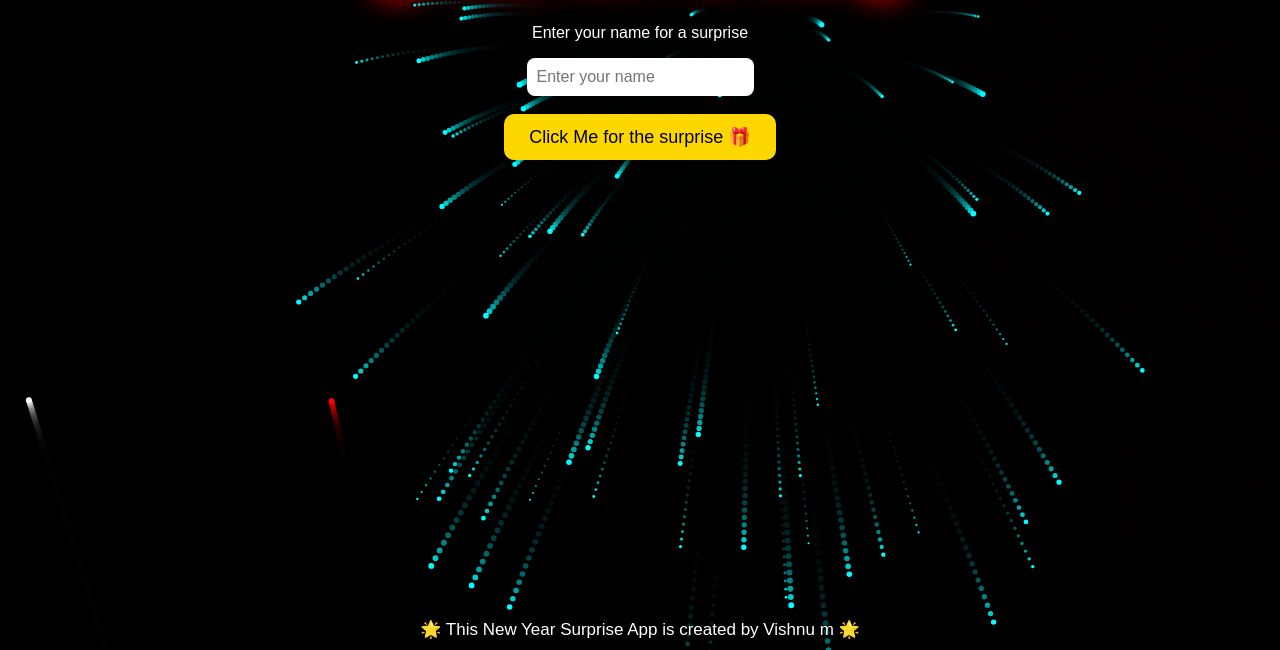
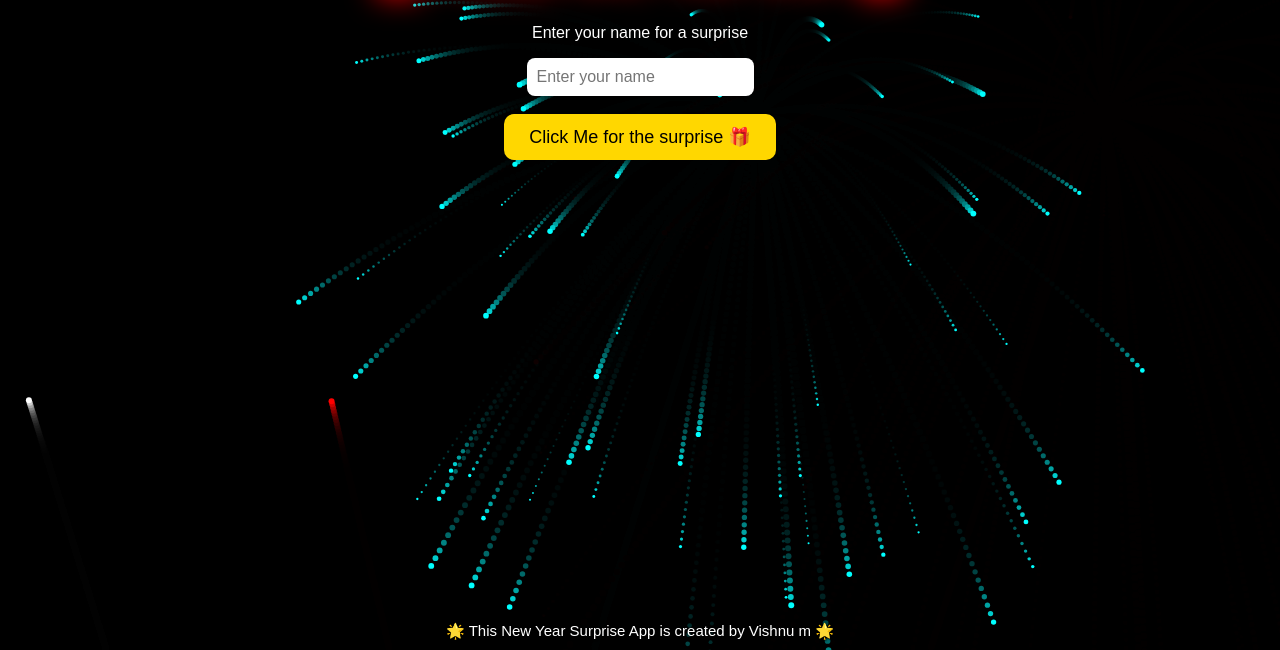
Before and after one commit to zoro-exe1710/html-x-python_2026, a plain HTML site: page templates/index.html in a window 1280 px wide. Shown: the part 150-800 px from the top of the page. Drawn offline with Linux system fonts and the light colour scheme.

Commit message:
Add files via upload

```diff
--- a/templates/index.html
+++ b/templates/index.html
@@ -21,7 +21,7 @@
 <audio id="music" src="/static/music.mp3"></audio>
 
 <script src="/static/script.js"></script>
-<div style="position: fixed; bottom: 10px; width: 100%; text-align: center; color: white; font-size: 17px; text-shadow: 1px 1px 3px black;">
+<div style="position: fixed; bottom: 10px; width: 100%; text-align: center; color: white; font-size: 15px; text-shadow: 1px 1px 2px black;">
      🌟 This New Year Surprise App is created by Vishnu m 🌟
 </div>
 
```
